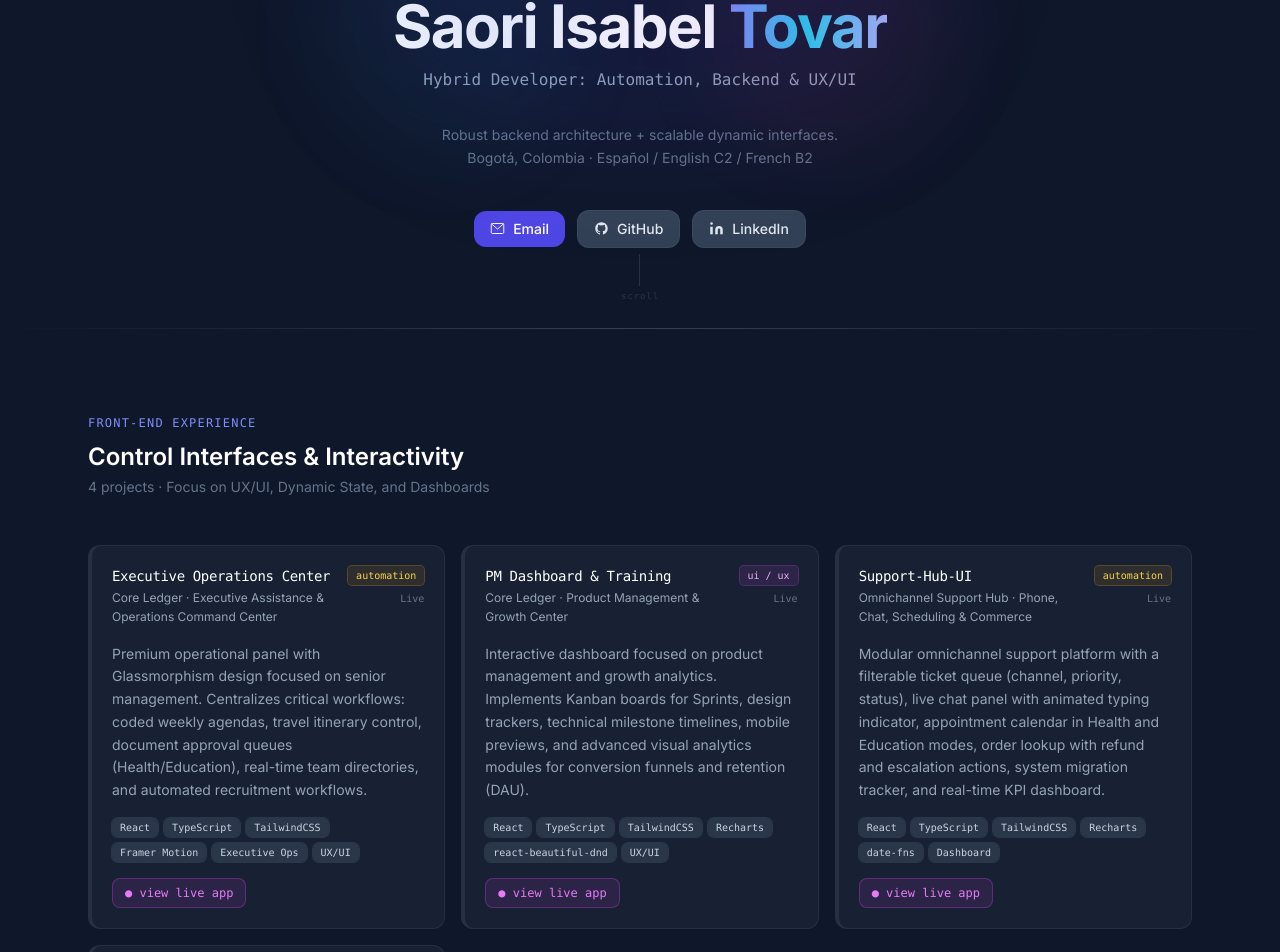
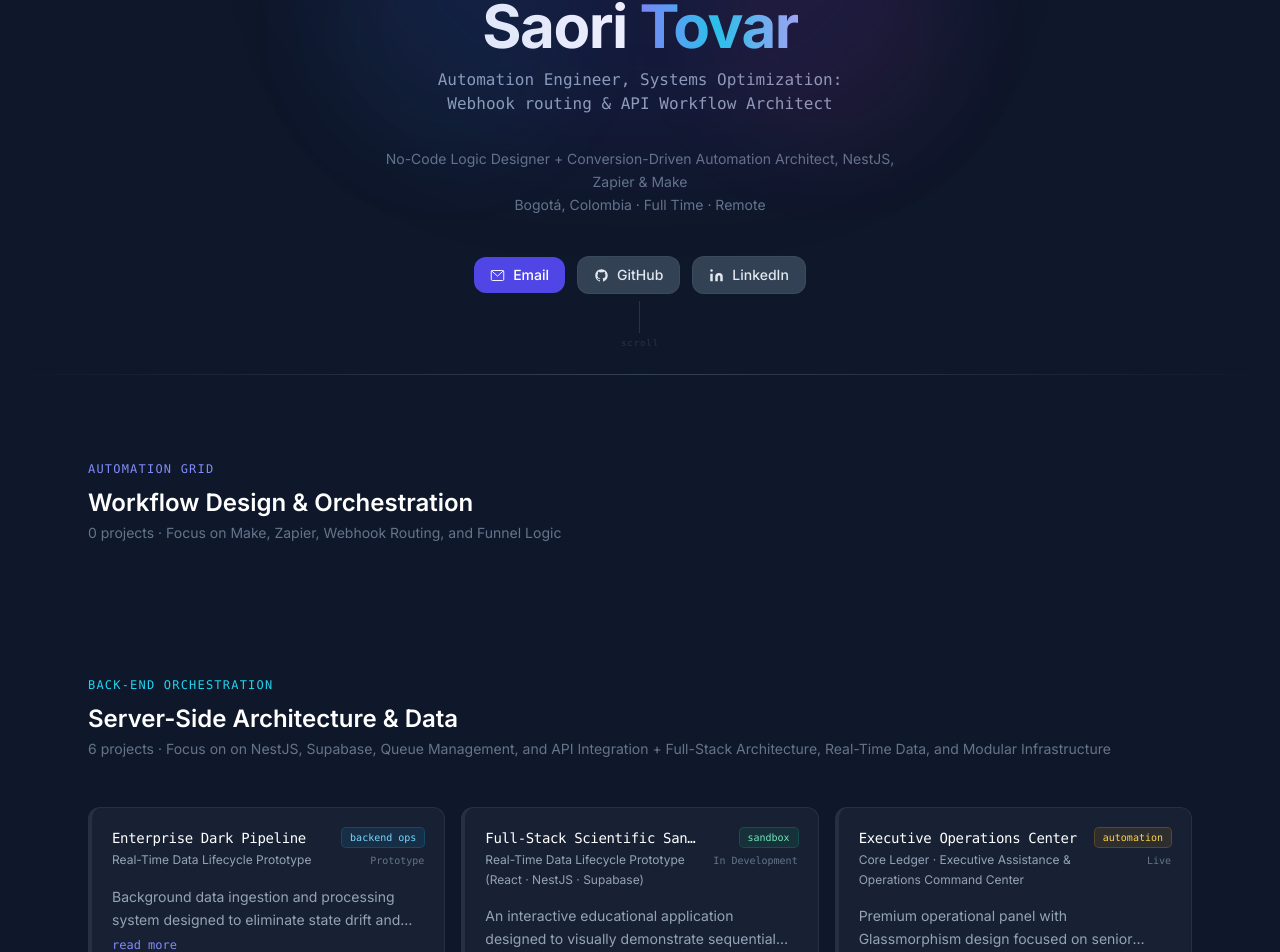
Before and after one commit to saorionline/stackblitz-starters-gyqnnrkp, a Next.js app: page /en in a window 1280 px wide. Shown: the part 136-1088 px from the top of the page. Built offline with nearby package versions, Linux system fonts and the light colour scheme.

Commit message:
feat: add next-intl i18n with /en and /es routes

```diff
--- a/app/[locale]/page.tsx
+++ b/app/[locale]/page.tsx
@@ -31,6 +31,28 @@ interface SkillGroup {
 // ─── Data ────────────────────────────────────────────────────────────────────
 
 const frontendProjects: Project[] = [
+
+];
+
+const backendProjects: Project[] = [
+  {
+    title: 'Enterprise Dark Pipeline',
+    subtitle: 'enterprise_pipeline',
+    description: 'enterprise_pipeline',
+    period: 'prototype',
+    tags: ['React', 'NestJS', 'PostgreSQL', 'Supabase', 'TypeScript', 'Executive Ops', 'Data Pipelines', 'Real-Time Systems'],
+    githubUrl: 'https://github.com/saorionline/enterprise-dark-pipeline',
+    category: 'backend-ops',
+  },
+  {
+    title: 'Full-Stack Scientific Sandbox',
+    subtitle: 'scientific_sandbox',
+    description: 'scientific_sandbox',
+    period: 'development',
+    tags: ['React', 'TypeScript', 'TailwindCSS', 'Framer Motion', 'NestJS', 'Supabase', 'PostgreSQL', 'Architecture', 'Full-Stack', 'Real-Time Data'],
+    githubUrl: 'https://github.com/saorionline/scientific-sandbox',
+    category: 'sandbox',
+  },
   {
     title: 'Executive Operations Center',
     subtitle: 'ops_center',
@@ -70,27 +92,6 @@ const frontendProjects: Project[] = [
     githubUrl: '',
     liveUrl: 'https://creative-sales.vercel.app/',
     category: 'ui-ux',
-  },
-];
-
-const backendProjects: Project[] = [
-  {
-    title: 'Enterprise Dark Pipeline',
-    subtitle: 'enterprise_pipeline',
-    description: 'enterprise_pipeline',
-    period: 'prototype',
-    tags: ['React', 'NestJS', 'PostgreSQL', 'Supabase', 'TypeScript', 'Executive Ops', 'Data Pipelines', 'Real-Time Systems'],
-    githubUrl: 'https://github.com/saorionline/enterprise-dark-pipeline',
-    category: 'backend-ops',
-  },
-  {
-    title: 'Full-Stack Scientific Sandbox',
-    subtitle: 'scientific_sandbox',
-    description: 'scientific_sandbox',
-    period: 'development',
-    tags: ['React', 'TypeScript', 'TailwindCSS', 'Framer Motion', 'NestJS', 'Supabase', 'PostgreSQL', 'Architecture', 'Full-Stack', 'Real-Time Data'],
-    githubUrl: 'https://github.com/saorionline/scientific-sandbox',
-    category: 'sandbox',
   },
 ];
 
@@ -245,6 +246,7 @@ function SkillBar({ level }: { level: number }) {
 function ProjectCard({ project }: { project: Project }) {
   const t = useTranslations();
   const cfg = categoryConfig[project.category];
+  const [expanded, setExpanded] = useState(false);
 
   const subtitle =
     project.subtitle
@@ -288,9 +290,18 @@ function ProjectCard({ project }: { project: Project }) {
         </div>
       </div>
 
-      <p className="text-sm text-slate-400 leading-relaxed flex-1">
-        {description}
-      </p>
+      <div className="flex-1">
+        <p className={`text-sm text-slate-400 leading-relaxed transition-all duration-300 ${expanded ? '' : 'line-clamp-2'}`}>
+          {description}
+        </p>
+        <button
+          onClick={() => setExpanded(!expanded)}
+          aria-expanded={expanded}
+          className="mt-1 text-xs font-mono text-indigo-400 hover:text-indigo-300 transition-colors duration-150"
+        >
+          {expanded ? t('ui.read_less') : t('ui.read_more')}
+        </button>
+      </div>
 
       <div className="flex flex-wrap gap-1.5">
         {project.tags.map((tag) => (
@@ -402,7 +413,7 @@ export default function Portfolio() {
         </span>
 
         <h1 className="text-4xl sm:text-5xl md:text-6xl font-bold tracking-tight leading-tight text-white mb-3">
-          Saori Isabel{' '}
+          Saori {' '}
           <span className="text-transparent bg-clip-text bg-gradient-to-r from-indigo-400 via-cyan-400 to-indigo-300">
             Tovar
           </span>
--- a/src/i18n/en/portfolio.json
+++ b/src/i18n/en/portfolio.json
@@ -1,24 +1,24 @@
 {
   "metadata": {
     "title": "Saori's Portfolio | Web Developer & CEO Partner",
-    "description": "Robust backend architecture and scalable dynamic interfaces. Specialized in data pipelines and operational optimization."
+    "description": "Applying coder's logic to architect automation grids that scale multi-account workflows without writing boilerplate."
   },
   "hero": {
     "tagline": "— portfolio 2026 —",
-    "role": "Hybrid Developer: Automation, Backend & UX/UI",
-    "subheading": "Robust backend architecture + scalable dynamic interfaces.",
-    "location": "Bogotá, Colombia · Español / English C2 / French B2"
+    "role": "Automation Engineer, Systems Optimization: Webhook routing & API Workflow Architect",
+    "subheading": "No-Code Logic Designer + Conversion-Driven Automation Architect, NestJS, Zapier & Make",
+    "location": "Bogotá, Colombia · Full Time · Remote"
   },
   "sections": {
     "frontend": {
-      "tag": "front-end experience",
-      "title": "Control Interfaces & Interactivity",
-      "subtitle": "projects · Focus on UX/UI, Dynamic State, and Dashboards"
+      "tag": "automation grid",
+      "title": "Workflow Design & Orchestration",
+      "subtitle": "projects · Focus on Make, Zapier, Webhook Routing, and Funnel Logic"
     },
     "backend": {
-      "tag": "back-end experience",
+      "tag": "back-end orchestration",
       "title": "Server-Side Architecture & Data",
-      "subtitle": "projects · Focus on Full-Stack Architecture, Real-Time Data, and Modular Infrastructure"
+      "subtitle": "projects · Focus on on NestJS, Supabase, Queue Management, and API Integration + Full-Stack Architecture, Real-Time Data, and Modular Infrastructure"
     },
     "stack": {
       "tag": "stack",
@@ -28,7 +28,9 @@
   },
   "ui": {
     "view_repo": "view repository",
-    "view_live": "● view live app"
+    "view_live": "● view live app",
+    "read_more": "read more",
+    "read_less": "read less"
   },
   "status": {
     "live": "Live",
--- a/src/i18n/es/portfolio.json
+++ b/src/i18n/es/portfolio.json
@@ -1,13 +1,13 @@
 {
   "metadata": {
     "title": "Portafolio de Saori | Desarrolladora Web & CEO Partner",
-    "description": "Arquitectura backend robusta e interfaces dinámicas escalables. Especialista en pipelines de datos y optimización operativa."
+    "description": "Aplicar la lógica de programador para estructurar redes de automatización que escalen flujos de trabajo multicuenta sin escribir código repetitivo."
   },
   "hero": {
     "tagline": "— portafolio 2026 —",
-    "role": "Desarrolladora Híbrida: Automatización, Backend & UX/UI",
-    "subheading": "Arquitectura backend robusta + interfaces dinámicas escalables.",
-    "location": "Bogotá, Colombia · Español / English C2 / French B2"
+    "role": "Ingeniera de Automatización, Sistemas de Optimización: Enrutamiento de Webhooks / API",
+    "subheading": "Diseñadora No-Code + Desarrollo de Automatización de Monetización, NestJS, Zapier & Make",
+    "location": "Bogotá, Colombia · Tiempo Completo · Remoto"
   },
   "sections": {
     "frontend": {
@@ -28,7 +28,9 @@
   },
   "ui": {
     "view_repo": "ver repositorio",
-    "view_live": "● ver app en vivo"
+    "view_live": "● ver app en vivo",
+    "read_more": "leer más",
+    "read_less": "leer menos"
   },
   "status": {
     "live": "En Vivo",
```
